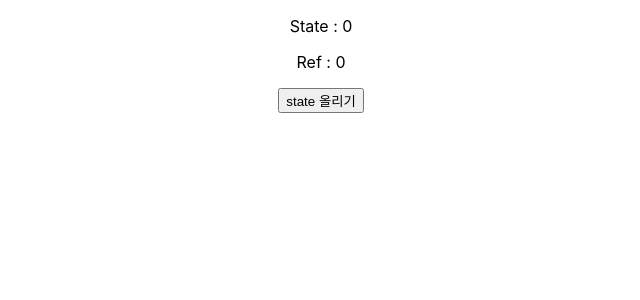
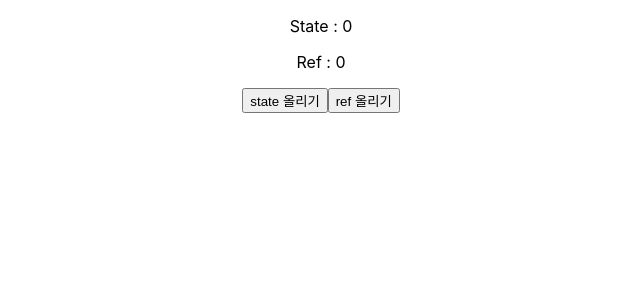
Before and after one commit to ShineTiger/react-hooks-study, a React (Create React App) app: page / in a window 1280 px wide. Shown: the top 300 px of the page, without its empty margins (319-959 px from the left). Built offline with nearby package versions, Linux system fonts and the light colour scheme.

Commit message:
#3 state의 차이와 ref의 장점

```diff
--- a/src/UseRef.js
+++ b/src/UseRef.js
@@ -24,15 +24,22 @@ const UseRef = () => {
 
     const increaseCountState = () => {
         setCount(count + 1);
+    };//⑵state를 +1을 해주어 값을 변경시키고 렌더링을 한 후에야 ref가 보인다.
+
+    const increaseCountRef = () => {
+        countRef.current = countRef.current +1;
+        console.log('Ref: ', countRef.current);//⑴ref는 정상적으로 +1이 되어서 변경되지만 렌더링이 되지 않기에 우리에게 보이는 숫자는 0.
     };
-
+    /*
+    ref 장점 : 엄청 자주 바뀌는 값을 넣어둘수 있다! (state에 넣어두면 일일히 렌더링 시키기때문에 성능저하!)
+    */
 
     return(
         <div>
             <p>State : {count}</p>
             <p>Ref : {countRef.current}</p>
             <button onClick={increaseCountState}>state 올리기</button>
-
+            <button onClick={increaseCountRef}>ref 올리기</button>
         </div>
     )
 }
```
